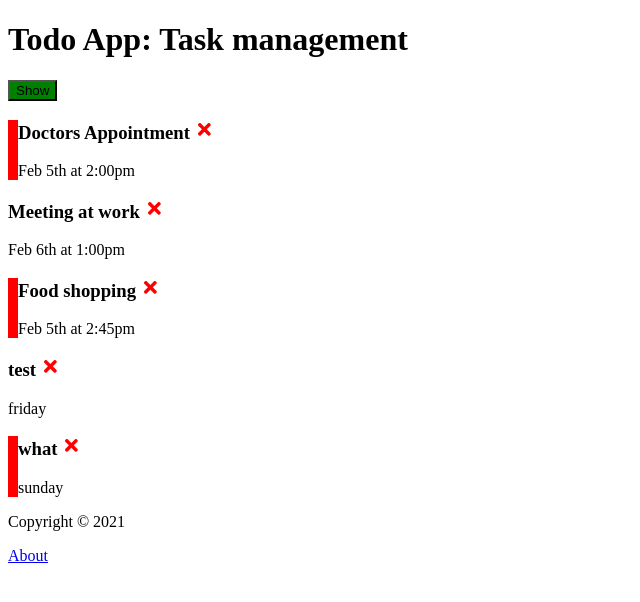
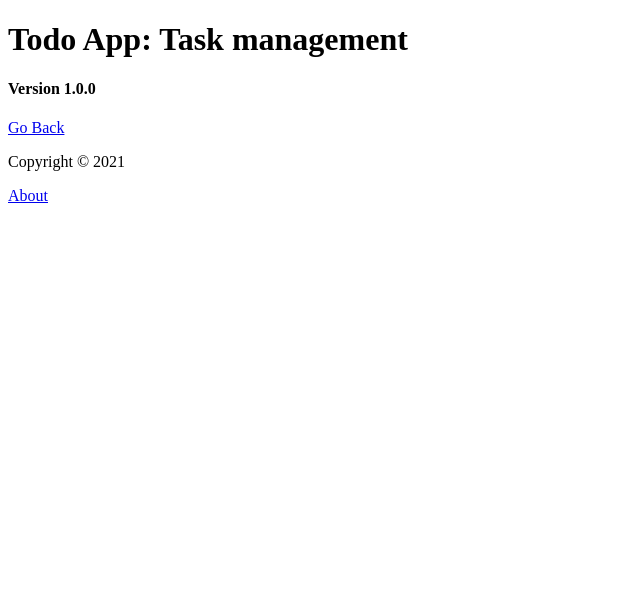
Before and after one commit to Patrick1870/react-todo-app, a React (Create React App) app: page /about in a window 1280 px wide. Shown: the top 602 px of the page, without its empty margins (0-640 px from the left). Built offline with nearby package versions, Linux system fonts and the light colour scheme; data requests are answered from the project's data file.

Commit message:
Added exac / and /about route

```diff
--- a/src/App.js
+++ b/src/App.js
@@ -85,12 +85,19 @@ const toggleReminder = async (id) => {
 }
 
   return (
+    <Router>
     <div className="App">
       <Header title="Todo App: Task management" onAdd={() => setShowAddTask(!showAddTask)} showAdd={showAddTask} />
-      {showAddTask && <AddTask  onAdd={addTask} />}
-      {tasks.length > 0 ? <Tasks tasks={tasks} onDelete={deleteTask} onToggle={toggleReminder} /> : 'No tasks to show.'}
+      <Route path='/' exact render={(props) => (
+        <>
+          {showAddTask && <AddTask  onAdd={addTask} />}
+          {tasks.length > 0 ? <Tasks tasks={tasks} onDelete={deleteTask} onToggle={toggleReminder} /> : 'No tasks to show.'}
+        </>
+        )} />
+      <Route path='/about' component={About} />
       <Footer />
     </div>
+    </Router>
   );
 }
 
--- a/src/components/About.jsx
+++ b/src/components/About.jsx
@@ -1,8 +1,10 @@
+import { Link } from 'react-router-dom';
+
 const About = () => {
 	return (
 		<div>
 			<h4> Version 1.0.0</h4>
-			<a href="/">Go Back</a>
+			<Link to="/">Go Back</Link>
 		</div>
 	)
 }
--- a/src/components/Footer.jsx
+++ b/src/components/Footer.jsx
@@ -1,8 +1,10 @@
+import { Link } from 'react-router-dom';
+
 const Footer = () => {
 	return (
 		<footer>
 			<p>Copyright &copy; 2021</p>
-			<a href="/about">About</a>
+			<Link to="/about">About</Link>
 		</footer>
 	)
 }
--- a/src/components/Header.jsx
+++ b/src/components/Header.jsx
@@ -1,12 +1,14 @@
 import PropTypes from 'prop-types';
+import { useLocation } from 'react-router-dom';
 import Button from './Button';
 
 const Header = ({ title = 'Todo App Default Title', onAdd, showAdd }) => {
+	const location = useLocation();
 
 	return (
 		<header className="header">
 		<h1>{title}</h1>
-		<Button color={showAdd ? 'red' : 'green'} text={showAdd ? 'Hide' : 'Show'} onClick={onAdd} />
+		{location.pathname === '/' && (<Button color={showAdd ? 'red' : 'green'} text={showAdd ? 'Hide' : 'Show'} onClick={onAdd} />)}
 		</header>
 	)
 }
```
